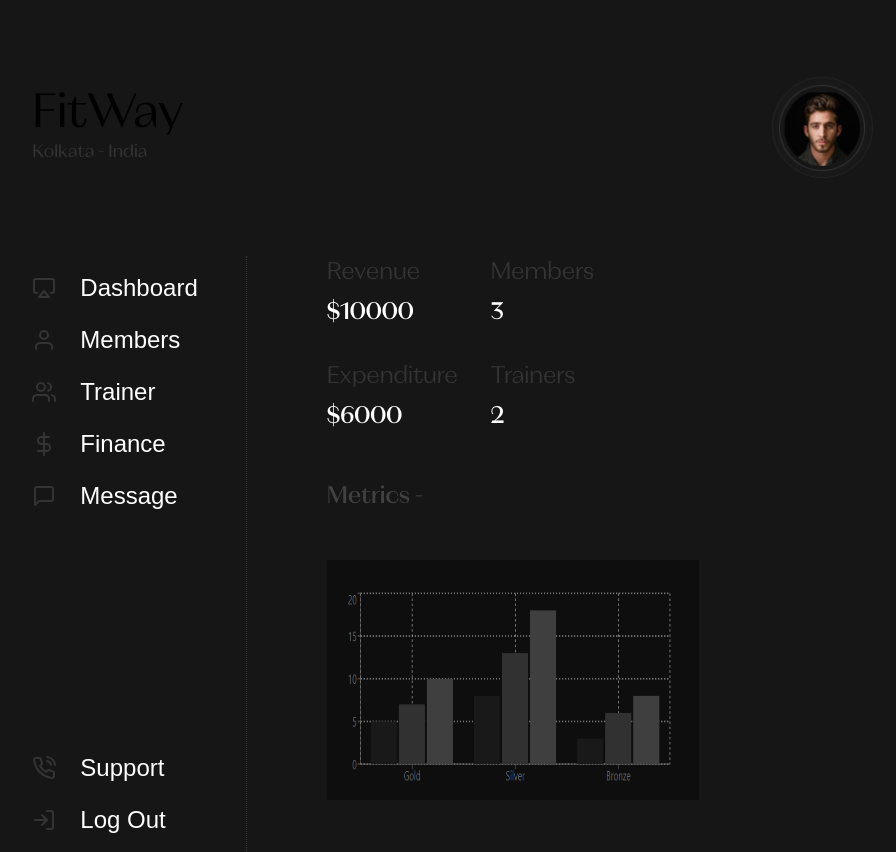
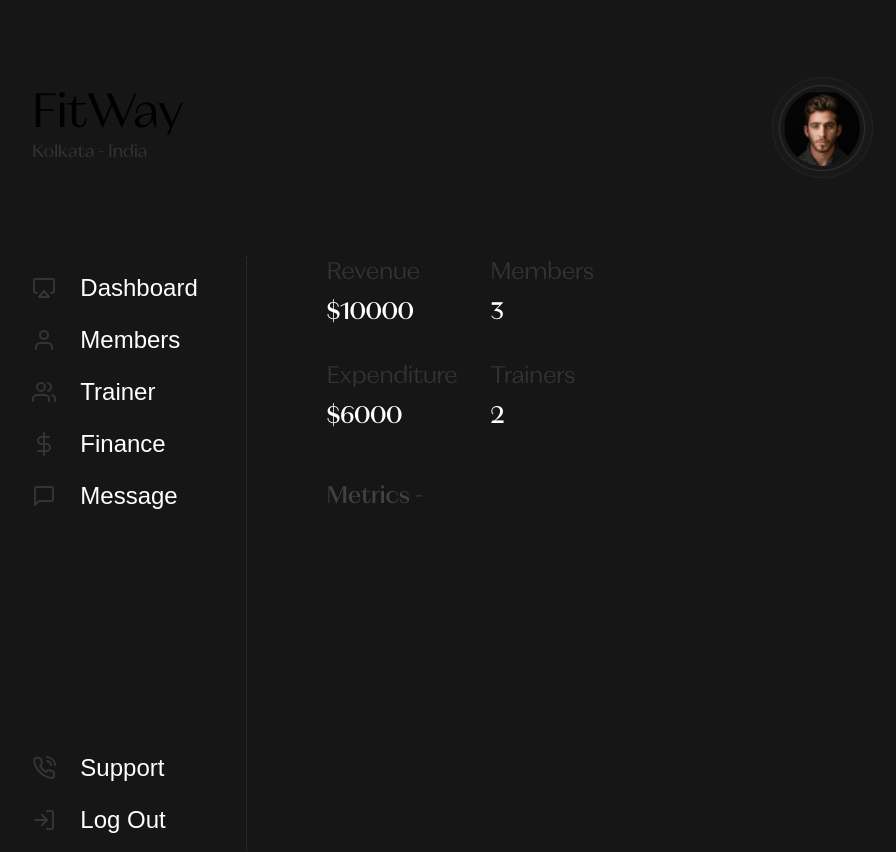
Before and after one commit to Keshraf/gym-up, a Next.js app: page /admin in a window 1280 px wide. Shown: the whole page, without its empty margins (181-1077 px from the left). Built offline with nearby package versions, Linux system fonts and the light colour scheme; a web font is replaced by a local one.

Commit message:
Update Dashboard.js

```diff
--- a/components/Dashboard.js
+++ b/components/Dashboard.js
@@ -1,6 +1,5 @@
 import GridInfo from "./ui/GridInfo";
 import Image from "next/image";
-import Chart from "../public/images/chart.png";
 
 const Dashboard = () => {
   const grid = {
@@ -14,7 +13,6 @@ const Dashboard = () => {
       <GridInfo data={grid} />
       <h3 className="font-prim font-medium text-prim text-2xl ">Metrics -</h3>
       <div className="w-8/12 h-60 relative">
-        <Image src={Chart} alt="chart" layout="fill" />
       </div>
     </section>
   );
```
